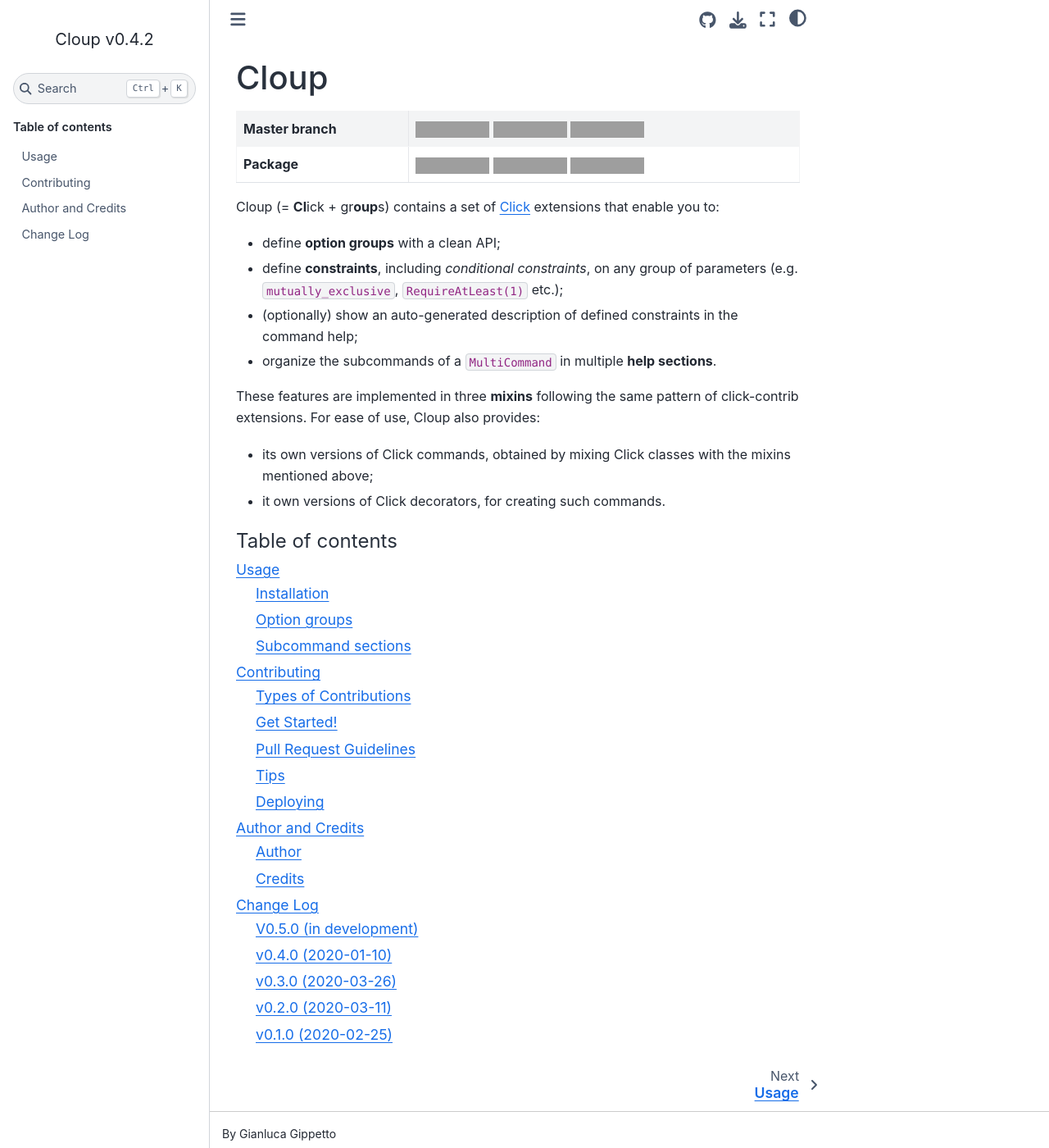
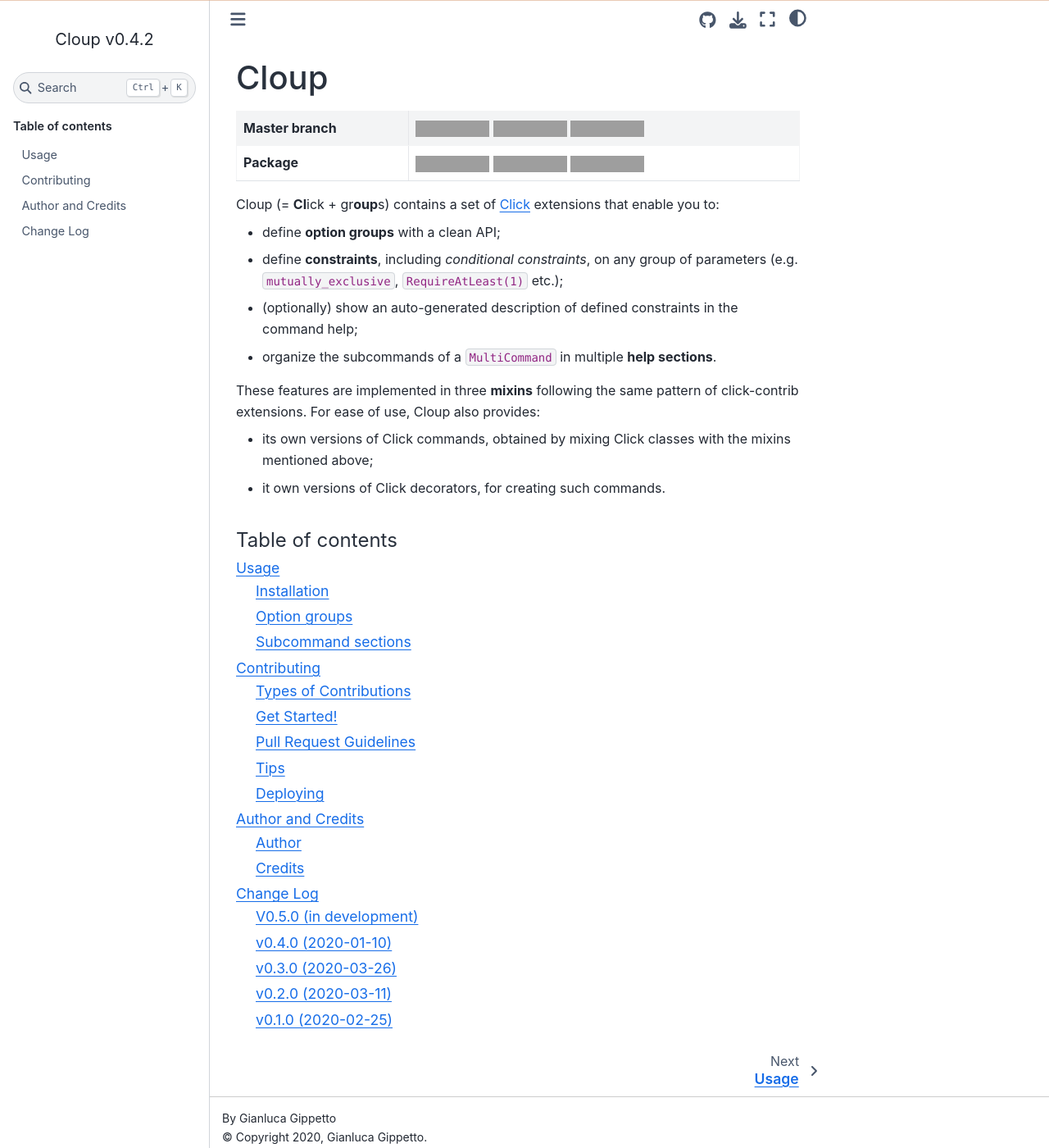
Before and after one commit to janluke/cloup, a Sphinx documentation site: the page built from docs/index.rst, in a window 1280 px wide and 1400 px high. Shown: the whole window at 82% size. Built offline with Sphinx 7.4.7 and the Sphinx Book theme 1.1.4, drawn with Linux system fonts in a browser that asks for light colours; pages that are not in the unit, such as notebooks, are missing from menus; grey boxes are pictures that could not be loaded.

Commit message:
Docs: add some rules to theme-overrides.css

```diff
--- a/docs/_static/styles/theme-overrides.css
+++ b/docs/_static/styles/theme-overrides.css
@@ -1,7 +1,38 @@
 /**
-Terribly ugly overrides full of !important because the html
-generated by Sphinx is garbage.
+Terribly ugly overrides full of !important because the html generated by Sphinx
+(or the theme?) is garbage.
 */
+
+body {
+    font-size: medium;
+    line-height: 1.6;
+}
+
+p {
+    margin-bottom: 0.5em;
+}
+
+p.caption {
+    margin: 2rem 0 1rem;
+    font-size: 2em;
+}
+
+.toctree-wrapper li {
+    margin: 0;
+}
+
+ul, ol {
+    padding-left: 2em;
+}
+
+.simple li {
+    margin-bottom: 0.5em;
+}
+
+li.nav-item {
+    line-height: 1.3;
+    margin: .2em 0 .2em -1px;
+}
 
 div.navbar_extra_footer {
     display: none;
```
